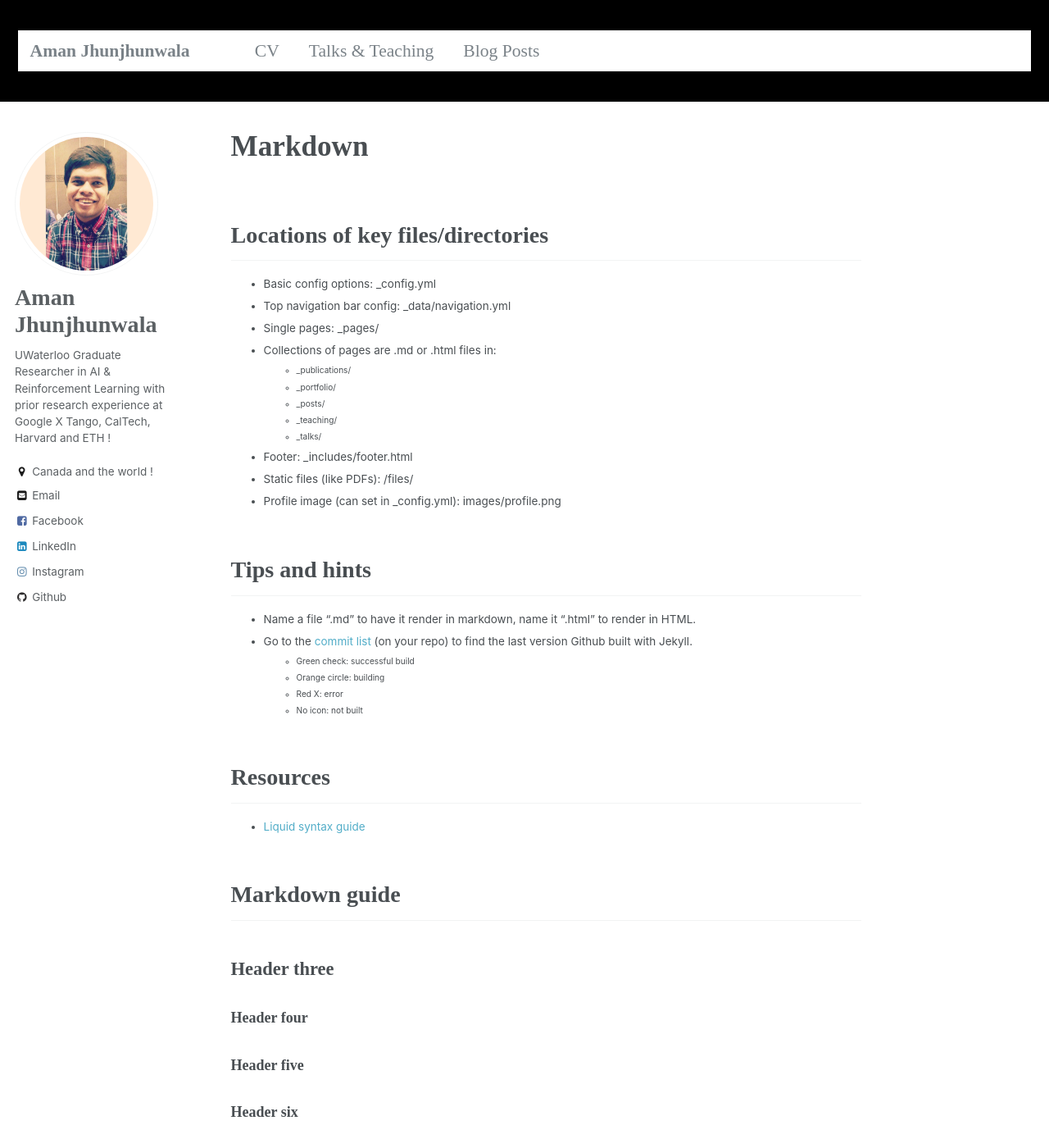
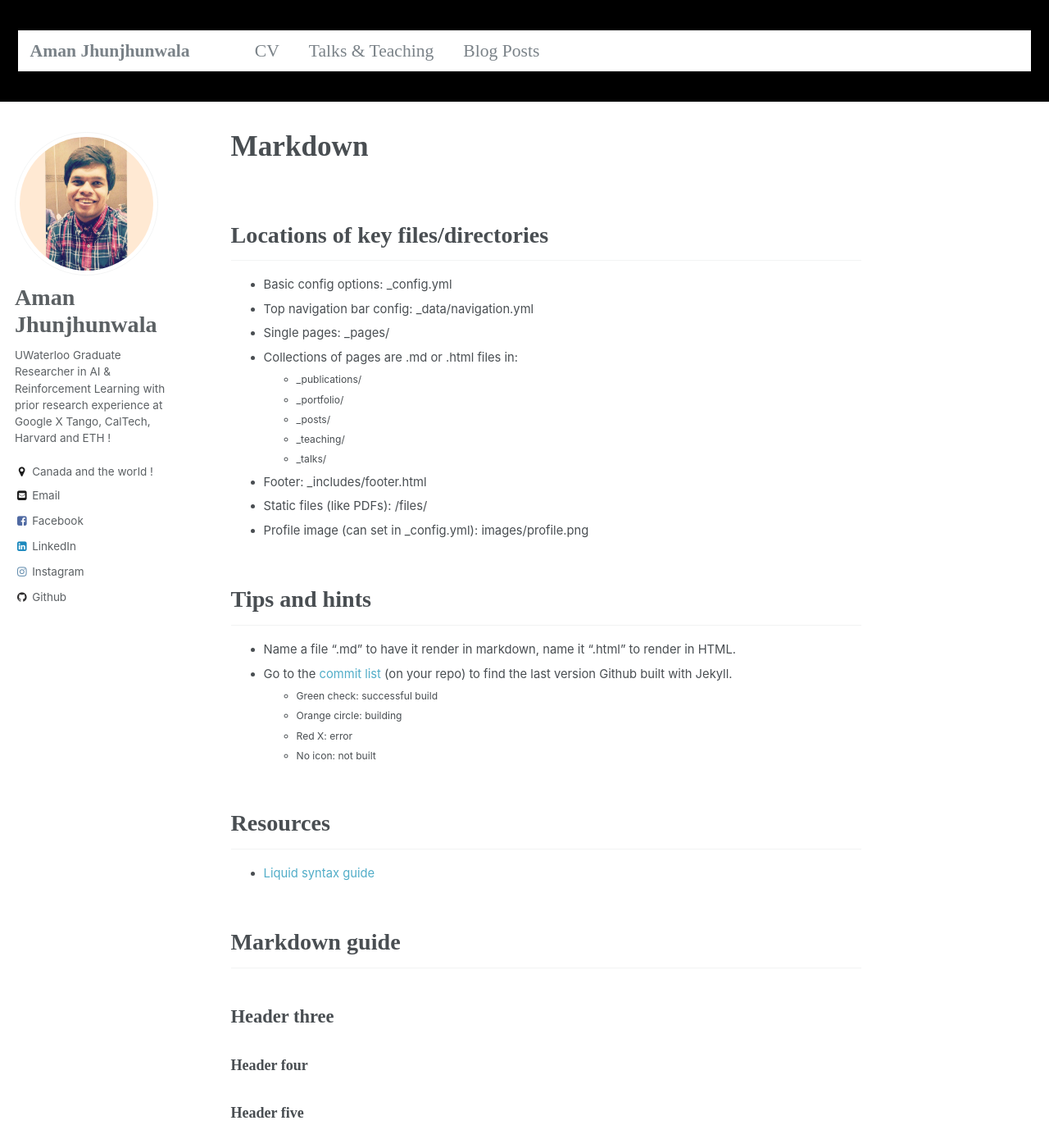
Before and after one commit to amanjhunjhunwala/amanjhunjhunwala.github.io, a Jekyll site: the page built from _pages/markdown.md, in a window 1280 px wide and 1400 px high. Shown: the whole window at 82% size. Built offline with Jekyll 4.4.1, drawn with Linux system fonts in a browser that asks for light colours; some web fonts are replaced.

Commit message:
Update _page.scss

```diff
--- a/_sass/_page.scss
+++ b/_sass/_page.scss
@@ -56,7 +56,7 @@
   }
 
   p, li, dl {
-    font-size: 0.75em;
+    font-size: 0.82em;
   }
 
   /* paragraph indents */
```
